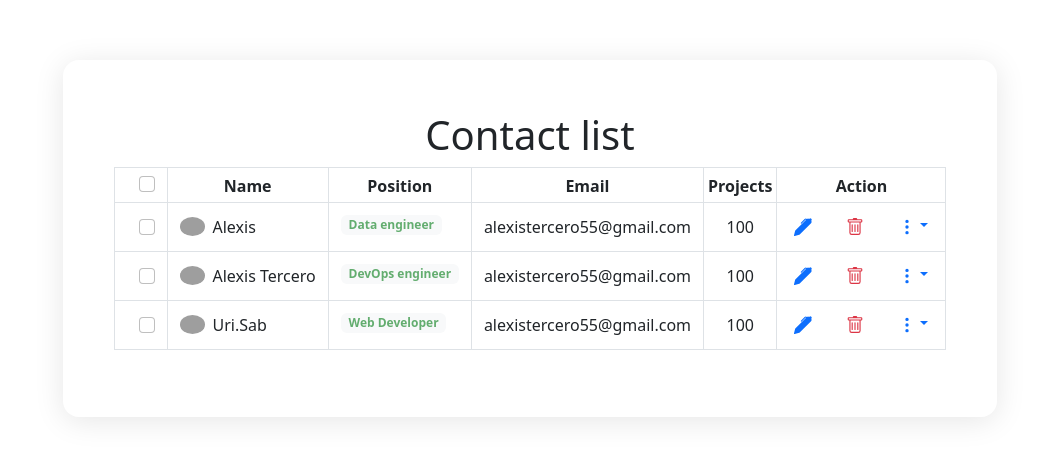
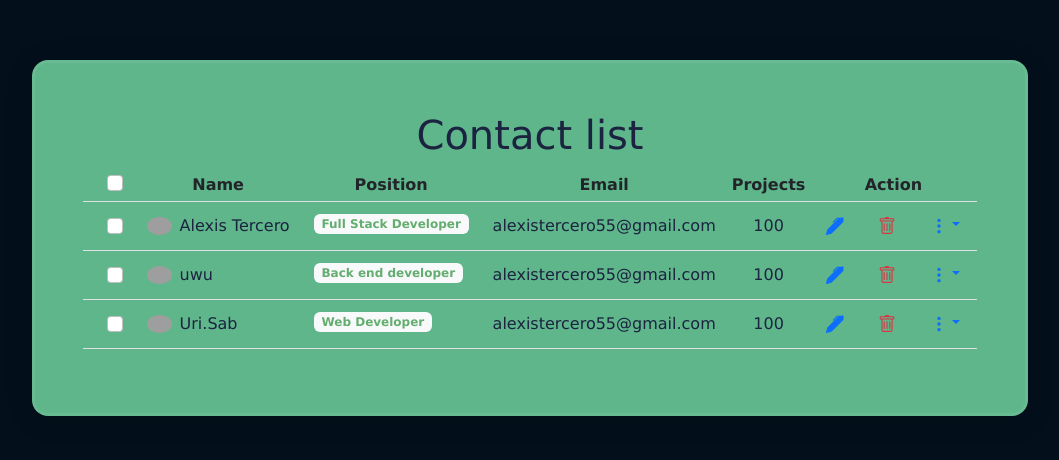
Before and after one commit to AlexisTercero55/contact-list, a React (Vite) app: page / in a window 1280 px wide. Shown: the part 162-622 px from the top of the page, without its empty margins (110-1169 px from the left). Built offline with nearby package versions, Linux system fonts and the light colour scheme; grey boxes are pictures that could not be loaded.

Commit message:
TASK | Profile State saved and passed by props.
Signed-off-by: Alexis Tercero <alexistercero55@gmail.com>

```diff
--- a/src/App.css
+++ b/src/App.css
@@ -54,10 +54,14 @@ button:focus-visible {
 .App{
   /* From https://css.glass */
   padding: 3em;
-background: rgba(255, 255, 255, 0.135);
-border-radius: 16px;
-box-shadow: 0 4px 30px rgba(0, 0, 0, 0.1);
-backdrop-filter: blur(5px);
--webkit-backdrop-filter: blur(5px);
-border: 3px solid rgba(255, 255, 255, 0.134);
+  /* background-color: #e3d6e9; */
+  background: rgba(121, 231, 172, 0.778) !important;
+  border-radius: 16px;
+  box-shadow: 0 4px 30px rgba(0, 0, 0, 0.1);
+  backdrop-filter: blur(5px);
+  -webkit-backdrop-filter: blur(5px);
+  border: 3px solid rgba(255, 255, 255, 0.064);
+
+  font-family: 'Lucida Sans', 'Lucida Sans Regular', 'Lucida Grande', 'Lucida Sans Unicode', Geneva, Verdana, sans-serif;
+  color: #1c2340;
 }
--- a/src/App.jsx
+++ b/src/App.jsx
@@ -9,16 +9,40 @@ import './App.css'
 import Container from 'react-bootstrap/Container';
 import ContactList from './components/ContactList';
 
+const ProfileData = (name='Alexis Tercero',
+                    email='alexistercero55@gmail.com',
+                    imgProfileSrc = 'https://bootdey.com/img/Content/avatar/avatar1.png',
+                    position = 'Full Stack Developer',
+                    projectID = 105)=>
+{
+  return {
+    name,
+    email,
+    imgProfileSrc,
+    position,
+    projectID
+  }
+}
+
 function App() {
   const [count, setCount] = useState(0)
+  const [Profile1, setProfile1] = useState(ProfileData());
+  const [Profile2, setProfile2] = useState(
+    ProfileData('uwu','alexistercero55@gmail.com',
+                'https://bootdey.com/img/Content/avatar/avatar3.png',
+                'Back end developer'));
 
+
+  const profiles = [{profile:Profile1, setData:setProfile1},
+                    {profile:Profile2, setData:setProfile2}
+                  ]
   return (
     <main className="App">
       <header>
         <h1>Contact list</h1>
       </header>
       {/* <Container fluid  > */}
-        <ContactList ></ContactList>
+        <ContactList profiles={profiles} ></ContactList>
       {/* </Container> */}
     </main>
   )
--- a/src/components/ContactList.jsx
+++ b/src/components/ContactList.jsx
@@ -11,11 +11,13 @@ import Table from 'react-bootstrap/Table';
 import '../css/darkTable.css';
 import ProfileListItem from './ProfileListItem';
 
-const ContactList = () => {
-    return (
+const ContactList = ({profiles}) => {
+  // console.log(profiles[0].profile);
+return (
 <Row >
 <Col>
-<Table responsive bordered
+<Table className='table1'
+      responsive
       hover size="sm"
       >
 <thead>
@@ -33,17 +35,20 @@ const ContactList = () => {
     <th scope="col">Action</th>
   </tr>
 </thead>
-<tbody>
+<tbody className='Profile-List-row'>
   <ProfileListItem
-   avatarUrl={'https://bootdey.com/img/Content/avatar/avatar1.png'}
-   name={'Alexis'}
-   position={'Data engineer'}>
+   avatarUrl={profiles[0].profile.imgProfileSrc}
+   name={profiles[0].profile.name}
+   email={profiles[0].profile.email}
+   position={profiles[0].profile.position}
+  >
 
   </ProfileListItem>
   <ProfileListItem
-   avatarUrl={'https://bootdey.com/img/Content/avatar/avatar2.png'}
-   name={'Alexis Tercero'}
-   position={'DevOps engineer'}>
+   avatarUrl={profiles[1].profile.imgProfileSrc}
+   name={profiles[1].profile.name}
+   email={profiles[1].profile.email}
+   position={profiles[1].profile.position}>
 
   </ProfileListItem>
   <ProfileListItem
--- a/src/components/ProfileListItem.jsx
+++ b/src/components/ProfileListItem.jsx
@@ -4,6 +4,7 @@
  * @mail    alexistercero55@gmail.com
  * @license MPL-2.0
  */
+import { useEffect } from 'react';
 import Image from 'react-bootstrap/Image';
 import Badge from 'react-bootstrap/Badge';
 import { Button, Dropdown, DropdownButton } from 'react-bootstrap';
@@ -26,6 +27,8 @@ const ProfileListItem = ({
   email = 'alexistercero55@gmail.com',
   projectID = 100
 }) => {
+
+
     return (
 <tr className='ProfileRow'>
     <th scope="row" className="ps-4">
--- a/src/css/darkTable.css
+++ b/src/css/darkTable.css
@@ -1,3 +1,8 @@
+
 .badge-soft-success {
     color: #63ad6f !important;
 }
+
+.Profile-List-row{
+    color: #1C2340;
+}
--- a/src/index.css
+++ b/src/index.css
@@ -5,7 +5,7 @@
 
   color-scheme: light dark;
   color: #BD34FE;
-  background-color: #030f1a;
+  /* background-color: #030f1a; */
 
   font-synthesis: none;
   text-rendering: optimizeLegibility;
@@ -31,6 +31,10 @@ body{
   height: 100vh;
   text-align: center;
 
+  background-color: #030f1a;
+
+
+
 }
 
 /* @media (prefers-color-scheme: light) {
```
